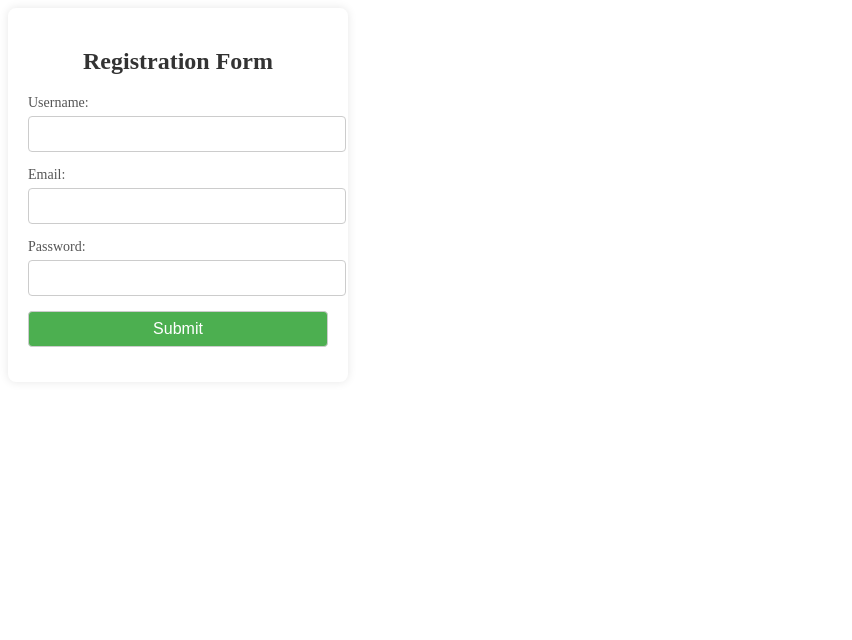
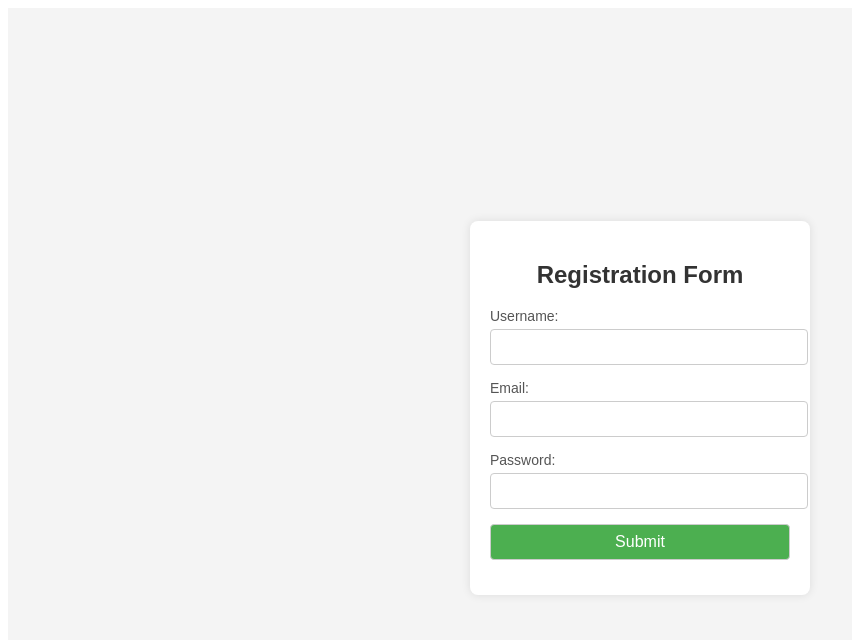
Before and after one commit to lukagobechia/template-driven-forms, an Angular app: page / in a window 1280 px wide. Shown: the top 640 px of the page, without its empty margins (0-852 px from the left). Built offline with nearby package versions, Linux system fonts and the light colour scheme.

Commit message:
touchd modified

```diff
--- a/src/app/app.component.css
+++ b/src/app/app.component.css
@@ -60,3 +60,7 @@ main {
     align-items: center;
     height: 100vh;
   }
+
+  .shadow{
+    box-shadow: 12px 12px 2px 1px rgba(0, 0, 255, .2);
+  }
--- a/src/app/app.component.html
+++ b/src/app/app.component.html
@@ -1,21 +1,21 @@
-<div [ngClass]="{'div': registrationForm.touched}">
-<div class="registration-form">
+<main >
+  <div class="div" >
+    <div class="registration-form"  [ngClass]="{'shadow': registrationForm.touched}">
       <h2>Registration Form</h2>
 
-  <form class="form" (ngSubmit)="onFormSubmit()" #registrationForm = "ngForm">
+      <form class="form" (ngSubmit)="onFormSubmit()" #registrationForm="ngForm">
         <div class="form-group">
           <label for="username">Username:</label>
-      <input type="text" id="username" name="username" name="username" ngModel>
+          <input type="text" id="username" name="username" ngModel>
         </div>
 
         <div class="form-group">
           <label for="email">Email:</label>
-      <input type="email" id="email" name="email" nmae="email" ngModel>
+          <input type="email" id="email" name="email" ngModel>
         </div>
-
         <div class="form-group">
           <label for="password">Password:</label>
-      <input type="password" id="password" name="password" name="password" ngModel>
+          <input type="password" id="password" name="password" ngModel>
         </div>
 
         <div class="form-group">
@@ -25,3 +25,4 @@
 
     </div>
   </div>
+</main>
```
Lines whose indentation alone changed are shown as unchanged.
